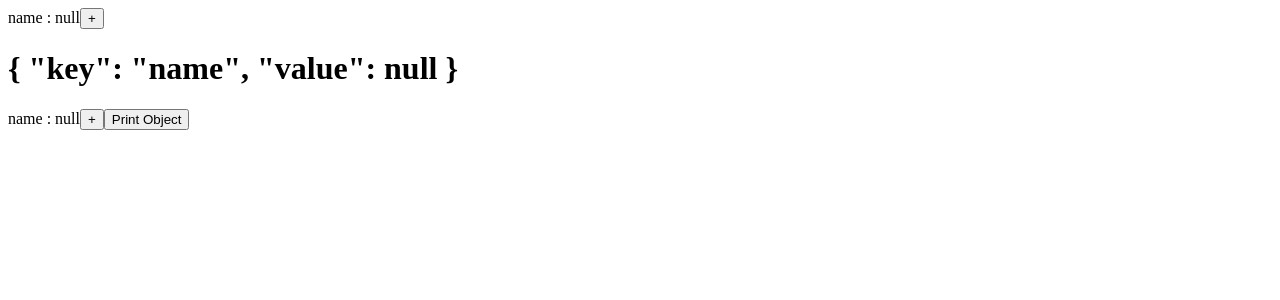
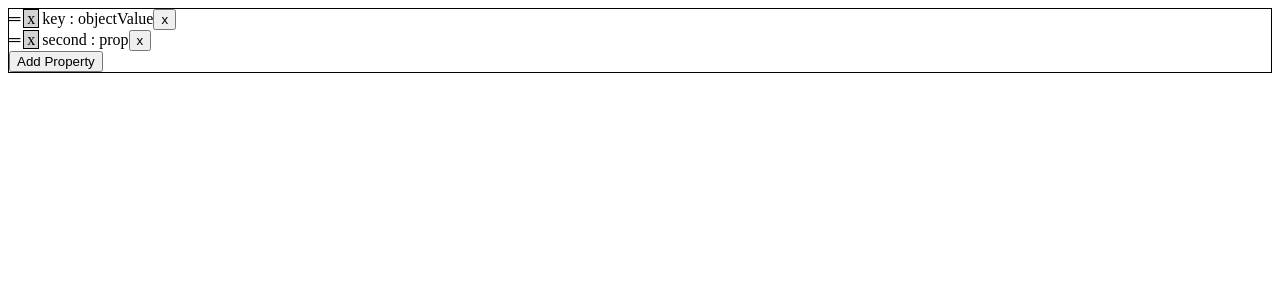
Before and after one commit to kaseDev/json-editor, a Vue app: page / in a window 1280 px wide. Shown: the top 300 px of the page. Built offline with nearby package versions, Linux system fonts and the light colour scheme.

Commit message:
committing all changes
Year and a half later after abrupt stop due to life events. There is a bug somewhere in here but this is an upload for posterity

```diff
--- a/src/App.vue
+++ b/src/App.vue
@@ -1,19 +1,6 @@
 <template>
   <div id="app">
-    <!-- <Value v-model="valueTest" />
-    <h1>{{valueTest}}</h1>
-    <Value v-model="valueTest" /> -->
-    <Property v-model="fieldTest" />
-    <h1>{{fieldTest}}</h1>
-    <Property v-model="fieldTest" />
-    <button @click="printFieldTest">Print Object</button>
-    <!-- <p>{{fieldTest}}</p> -->
-    <!-- <Object v-model="objectTest2"/>
-    <p>{{objectTest2}}</p>
-    <Object v-model="objectTest2"/> -->
-
-    <!-- <Value v-model="stringValueTest" /> -->
-    <!-- <StringValue v-model="stringValueTest" /> -->
+    <Value2 v-model="value2Test" />
   </div>
 </template>
 
@@ -21,53 +8,30 @@
 import Vue from 'vue';
 import StringValue from "./components/StringValue.vue";
 import Value from "./components/Value.vue";
+import Value2 from "./components/Value2.vue";
 import Property from "./components/Property.vue";
 import Object from "./components/Object.vue";
-
+import Array from "./components/Array.vue";
 
 Vue.component("StringValue", StringValue);
 Vue.component("Value", Value);
+Vue.component("Value2", Value2);
 Vue.component("Property", Property);
 Vue.component("Object", Object);
+Vue.component("Array", Array);
 
 export default {
   name: "app",
   data: function() {
     return {
-      valueTest: "this some text",
-      fieldTest: {
-        key: "name",
-        value: null
-      },
-      objectTest: [
-        {
-          key: "name",
-          value: "Jane Doe"
-        },
-        {
-          key: "job",
-          value: "CS student"
-        },
-        {
-          key: "age",
-          value: "20"
-        }
-      ],
-      objectTest2: {
-        name: "Jane Doe",
-        job: "CS Student",
-        age: "20"
-      },
-      stringValueTest: "Test Value"
+      value2Test: "B"
     }
   },
   computed: {
 
   },
   methods: {
-    printFieldTest: function() {
-      console.log(this.fieldTest);
-    }
+
   }
 };
 </script>
--- a/src/components/Object.vue
+++ b/src/components/Object.vue
@@ -70,7 +70,6 @@ export default {
     }
   },
   props: {
-    // value: Array,
     value: Object
   },
   watch: {
--- a/src/components/Value.vue
+++ b/src/components/Value.vue
@@ -1,10 +1,11 @@
 <template>
-<span class="comp'">
+<span class="comp">
 
   <!-- Render proper control based on type of internalValue -->
   <span v-if="isNull && isVacant">null</span>
-  <StringValue v-else-if="isString" v-model="internalValue" @input="updateValue"/>
-  <Object class="tab" v-else-if="isObject" v-model="internalValue" @input="updateValue"/>
+  <StringValue v-else-if="isString" v-model="internalValue" @input="updateValue" />
+  <Object class="tab" v-else-if="isObject" v-model="internalValue" @input="updateValue" />
+  <Array class="tab" v-else-if="isArray" v-model="internalValue" @input="updateValue" />
 
   <!-- Render proper control based on type editing workflow -->
   <button v-if="isVacant" @click="tryToFill" tabindex="-1" @input="updateValue">+</button>
@@ -14,7 +15,6 @@
     <option v-for="option in typeOptions.slice(1)" :key="option" :value="option">{{ option }}</option>
   </select>
   <button v-else-if="isFilled" @click="vacate" tabindex="-1" @input="updateValue">x</button>
-
 </span>
 </template>
 
@@ -37,6 +37,7 @@ export default {
         "null",
         "string",
         "object",
+        "array"
       ],
       interfaceStateOptions: [
         "vacant",
@@ -78,7 +79,10 @@ export default {
           this.internalValue = '';
           break;
         case "object":
-          this.internalValue = {innerKey: "Jane Doe"};
+          this.internalValue = {};
+          break;
+        case "array":
+          this.internalValue = [];
           break;
       }
     },
@@ -102,6 +106,9 @@ export default {
     isObject: function() {
       return this.valueType === this.typeOptions[2];
     },
+    isArray: function() {
+      return this.valueType === this.typeOptions[3];
+    },
     isVacant: function() {
       return this.interfaceState === this.interfaceStateOptions[0];
     },
@@ -111,7 +118,6 @@ export default {
     isFilled: function() {
       return this.interfaceState === this.interfaceStateOptions[2];
     }
-
   },
   mounted: function() {
     this.internalValue = this.value;
--- /dev/null
+++ b/src/components/Value2.vue
@@ -0,0 +1,39 @@
+<template>
+<span class="comp">
+    <StringValue v-if="internalValue === 'A'" v-model="stringValue" />
+    <Object v-else-if="internalValue === 'B'" v-model="objectValue" />
+    <Array v-else-if="internalValue === 'C'" v-model="arrayValue" />
+</span>
+</template>
+
+<script>
+export default {
+  name: "Value",
+  props: ['value'],
+  watch: {
+    value: function(newVal) {
+      this.internalValue = newVal;
+    }
+  },
+  data: function() {
+    return {
+      internalValue: null,
+      stringValue: "string",
+      objectValue: { "key": "objectValue", "second": "prop" },
+      arrayValue: ["Array Value", ""]
+    };
+  },
+  methods: {
+
+  },
+  mounted: function() {
+    this.internalValue = this.value;
+  }
+};
+</script>
+
+<style scoped>
+.tab {
+  margin-left: 40px;
+}
+</style>
```
